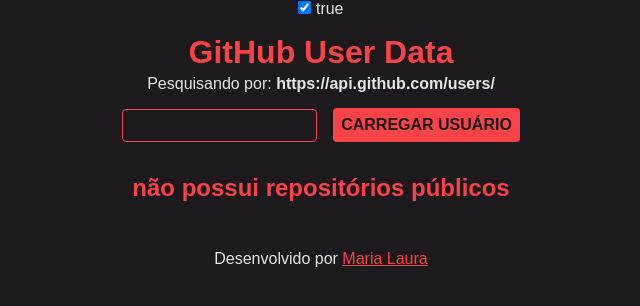
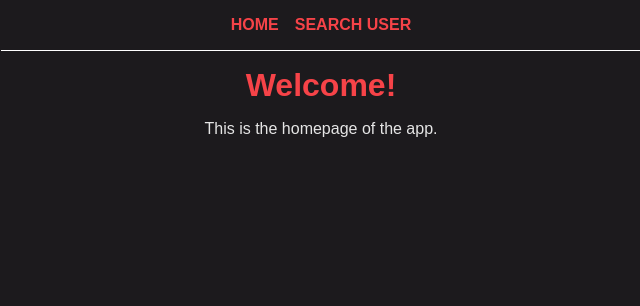
Before and after one commit to mariialauraa/vuejs-intro, a Vue app in the folder projects/github-user-data/: page / in a window 1280 px wide. Shown: the top 306 px of the page, without its empty margins (319-959 px from the left). Built offline with nearby package versions, Linux system fonts and the light colour scheme.

Commit message:
Roteamento e Navegação Client-side

```diff
--- a/projects/github-user-data/package.json
+++ b/projects/github-user-data/package.json
@@ -9,7 +9,8 @@
     "preview": "vite preview"
   },
   "dependencies": {
-    "vue": "^3.3.10"
+    "vue": "^3.3.10",
+    "vue-router": "^4.2.5"
   },
   "devDependencies": {
     "@vitejs/plugin-vue": "^4.5.1",
--- a/projects/github-user-data/src/App.vue
+++ b/projects/github-user-data/src/App.vue
@@ -1,26 +1,15 @@
 <script setup>
-import Profile from './components/Profile.vue'
-import { ref } from 'vue';
-
-//Hooks onMounted, onUpdated e onUnmounted:
-const isOpen = ref(true)
 </script>
 
 <template>
-<!--Incluindo o onUnmounted-->
-  <input type="checkbox" v-model="isOpen"> {{ isOpen }}
+  <nav>
+    <!--navegar entre as rotas-->
+    <RouterLink to="/">Home</RouterLink>
+    <RouterLink to="/search">Search User</RouterLink>
+  </nav>
 
-  <!--Incluindo o componente-->
-  <Profile v-if="isOpen">
-    <!--slot-->
-    <h1>GitHub User Data</h1>
-
-    <template v-slot:footer>
-      <footer>
-        Desenvolvido por <a href="https://github.com/mariialauraa" target="_blank">Maria Laura</a>
-      </footer>
-    </template>
-  </Profile>
+  <!--área de renderização das páginas, conteúdo das rotas-->
+  <RouterView></RouterView>
 </template>
 
 <style>
@@ -31,20 +20,31 @@
   margin: 0 auto;
   text-align: center;
 }
-
-h1,
-h2 {
+h1 {
   color: #f64348;
-  margin: 1rem auto .25rem;
+  margin: 1rem auto;
 }
-
 footer {
   height: 3rem;
   margin-top: 2rem;
   padding: 1rem 0;
 }
-
 a {
   color: #f64348;
+  font-weight: 600;
+  text-decoration: none;
+  text-transform: uppercase;
+}
+a + a {
+  margin-left: 1rem;
+}
+a:hover {
+  cursor: pointer;
+  filter: brightness(0.9);
+}
+nav {
+  border-bottom: 1px solid #fff;
+  padding: 1rem 0;
+  margin-bottom: 1rem;
 }
 </style>
--- a/projects/github-user-data/src/main.js
+++ b/projects/github-user-data/src/main.js
@@ -2,5 +2,9 @@
 import App from './App.vue'
 
 import './assets/global.css'
+import router from './router'
 
-createApp(App).mount('#app')
+createApp(App).use(router).mount('#app')
+//const app = createApp(App)
+//app.use(router)
+//app.mount('#app')
--- /dev/null
+++ b/projects/github-user-data/src/views/Home.vue
@@ -0,0 +1,4 @@
+<template>
+  <h1>Welcome!</h1>
+  <p>This is the homepage of the app.</p>
+</template>
--- /dev/null
+++ b/projects/github-user-data/src/views/Search.vue
@@ -0,0 +1,24 @@
+<script setup>
+import Profile from '../components/Profile.vue'
+import { ref } from 'vue';
+
+//Hooks onMounted, onUpdated e onUnmounted:
+const isOpen = ref(true)
+</script>
+
+<template>
+  <!--Incluindo o onUnmounted-->
+  <input type="checkbox" v-model="isOpen"> {{ isOpen }}
+
+  <!--Incluindo o componente-->
+  <Profile v-if="isOpen">
+    <!--slot-->
+    <h1>GitHub User Data</h1>
+
+    <template v-slot:footer>
+      <footer>
+        Desenvolvido por <a href="https://github.com/mariialauraa" target="_blank">Maria Laura</a>
+      </footer>
+    </template>
+  </Profile>
+</template>
```
Also changed, not shown: projects/github-user-data/src/router.js (added, +17 -0 lines), 1 other file (tests, documents, lock files or other folders).
